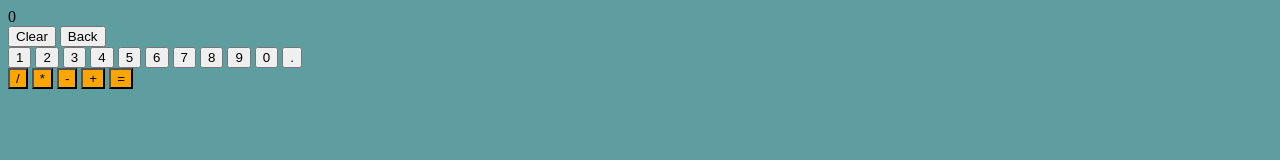
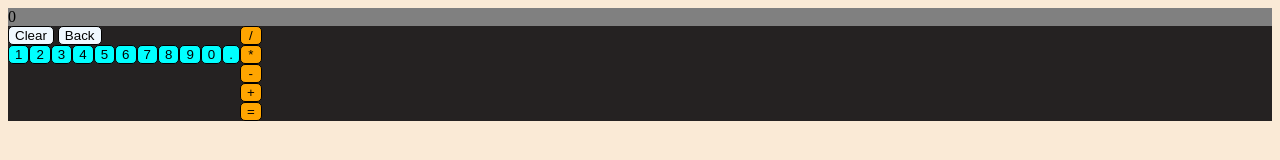
Before and after one commit to cereia/calculator, a plain HTML site: page index.html in a window 1280 px wide. Drawn offline with Linux system fonts and the light colour scheme.

Commit message:
Add all colors

```diff
--- a/styles.css
+++ b/styles.css
@@ -1,5 +1,21 @@
 body {
-  background-color: cadetblue;
+  background-color: hsl(34, 78%, 91%);
+}
+
+.main {
+  background-color: hsl(0, 4%, 14%);
+  display: flex;
+  flex-direction: column;
+}
+
+.display {
+  width: 100%;
+  background-color: hsl(0, 0%, 50%);
+}
+
+button {
+  border: 1px solid black;
+  border-radius: 5px;
 }
 
 .operation {
@@ -12,3 +28,28 @@ body {
 .add.selected {
   background-color: hsl(39, 100%, 50%, 70%);
 }
+
+.clear, .back {
+  background-color: hsl(208, 100%, 97%);
+}
+
+.number, .dot {
+  background-color: hsl(180, 100%, 50%);
+}
+
+/* positioning */
+
+.buttons {
+  display: flex;
+}
+
+.numbers {
+  display: flex;
+  flex-wrap: wrap-reverse;
+}
+
+.operators {
+  display: flex;
+  flex-direction: column;
+  /* align-items: center; */
+}
```
